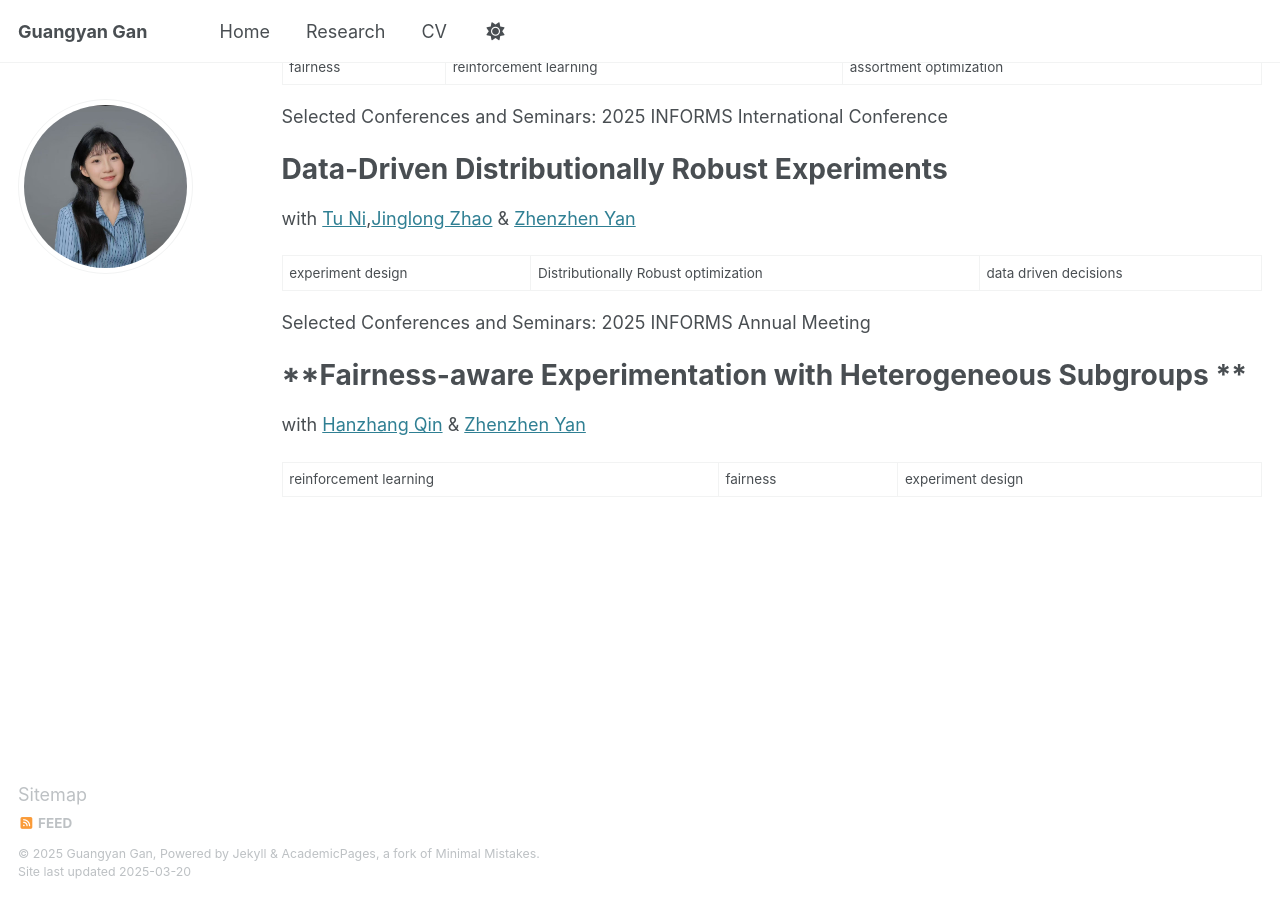
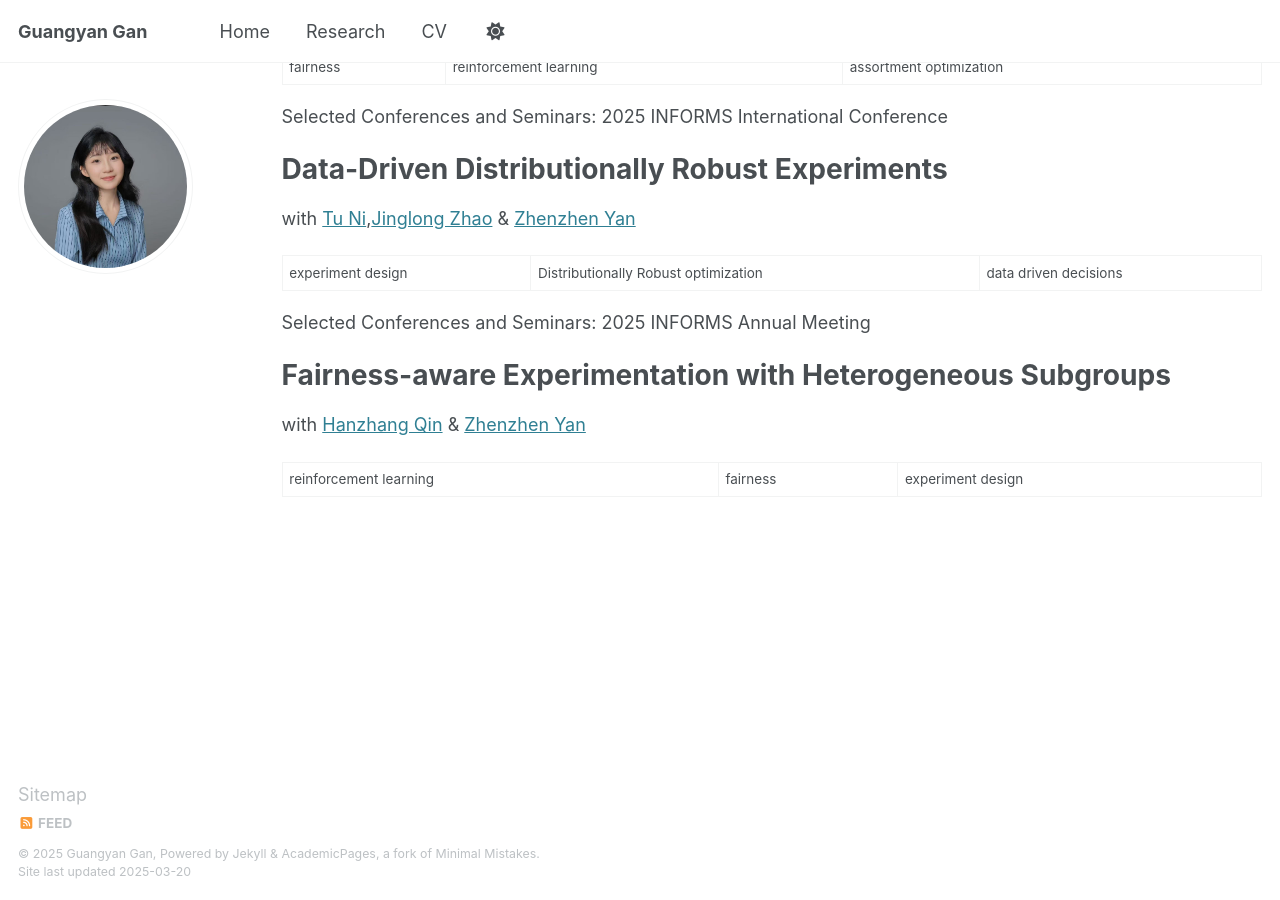
Before and after one commit to GuangyanGan/GuangyanGan.github.io, a Jekyll site: the page built from _pages/Research.md, in a window 1280 px wide and 900 px high, scrolled down 634 px. Built offline with Jekyll 4.4.1, drawn with Linux system fonts in a browser that asks for light colours.

```diff
--- a/_pages/Research.md
+++ b/_pages/Research.md
@@ -46,7 +46,7 @@ Selected Conferences and Seminars: 2025 INFORMS Annual Meeting
 
 
 
-**Fairness-aware Experimentation with Heterogeneous Subgroups **
+Fairness-aware Experimentation with Heterogeneous Subgroups
 ====
 with [Hanzhang Qin](https://hanzhangqin.com) & [Zhenzhen Yan](https://sites.google.com/view/zhenzhenyan/home)
 
```
